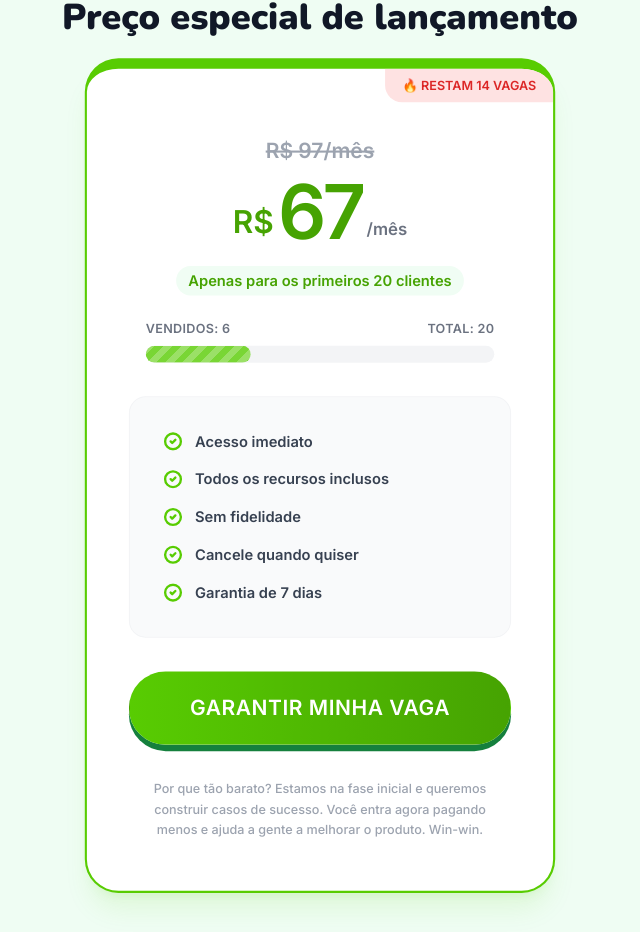
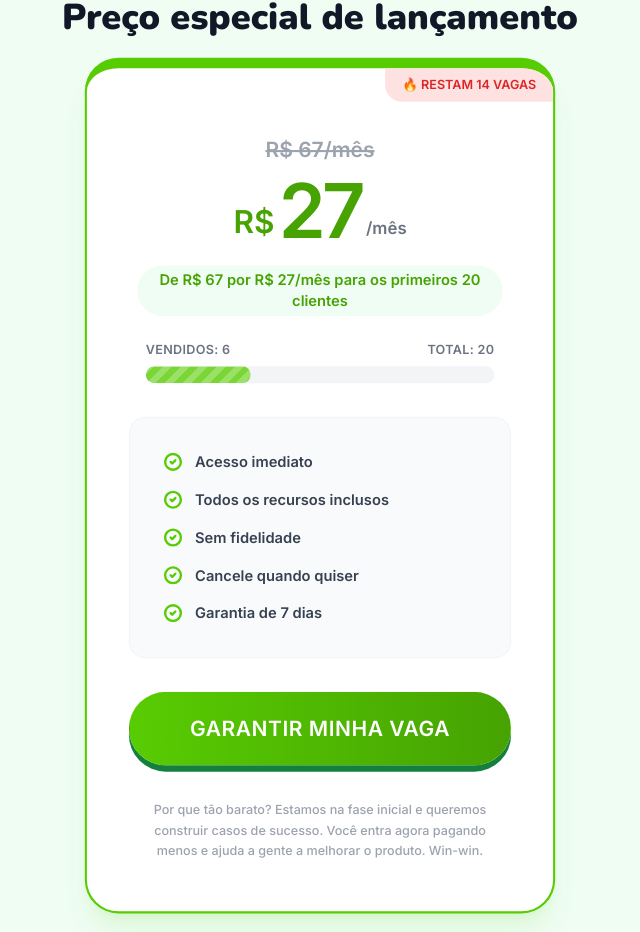
Before and after one commit to plexoglobal/teste-v1, a React (Vite) app: page / in a window 1280 px wide. Shown: the part 5170-6102 px from the top of the page, without its empty margins (320-960 px from the left). Built offline with nearby package versions, Linux system fonts and the light colour scheme.

Commit message:
chore: update pricing to 27 and change checkout link

```diff
--- a/App.tsx
+++ b/App.tsx
@@ -497,14 +497,14 @@ export default function App() {
              </div>
 
              <div className="text-center pt-10 pb-6 px-6">
-                <p className="text-gray-400 line-through text-xl font-bold">R$ 97/mês</p>
+                <p className="text-gray-400 line-through text-xl font-bold">R$ 67/mês</p>
                 <div className="flex justify-center items-end gap-1 text-primary-600 mt-2">
                    <span className="text-3xl font-black mb-2">R$</span>
-                   <span className="text-7xl font-black tracking-tighter">67</span>
+                   <span className="text-7xl font-black tracking-tighter">27</span>
                    <span className="text-gray-500 font-bold mb-2">/mês</span>
                 </div>
                 <p className="text-sm font-bold text-primary-600 bg-primary-50 inline-block px-3 py-1 rounded-full mt-4">
-                  Apenas para os primeiros 20 clientes
+                  De R$ 67 por R$ 27/mês para os primeiros 20 clientes
                 </p>
              </div>
 
@@ -537,7 +537,7 @@ export default function App() {
 
              <div className="px-4 pb-4">
                <a
-                 href="https://wa.me/5519983034541"
+                 href="https://payment.ticto.app/O69866FB8"
                  target="_blank"
                  rel="noopener noreferrer"
                  className="block"
```
